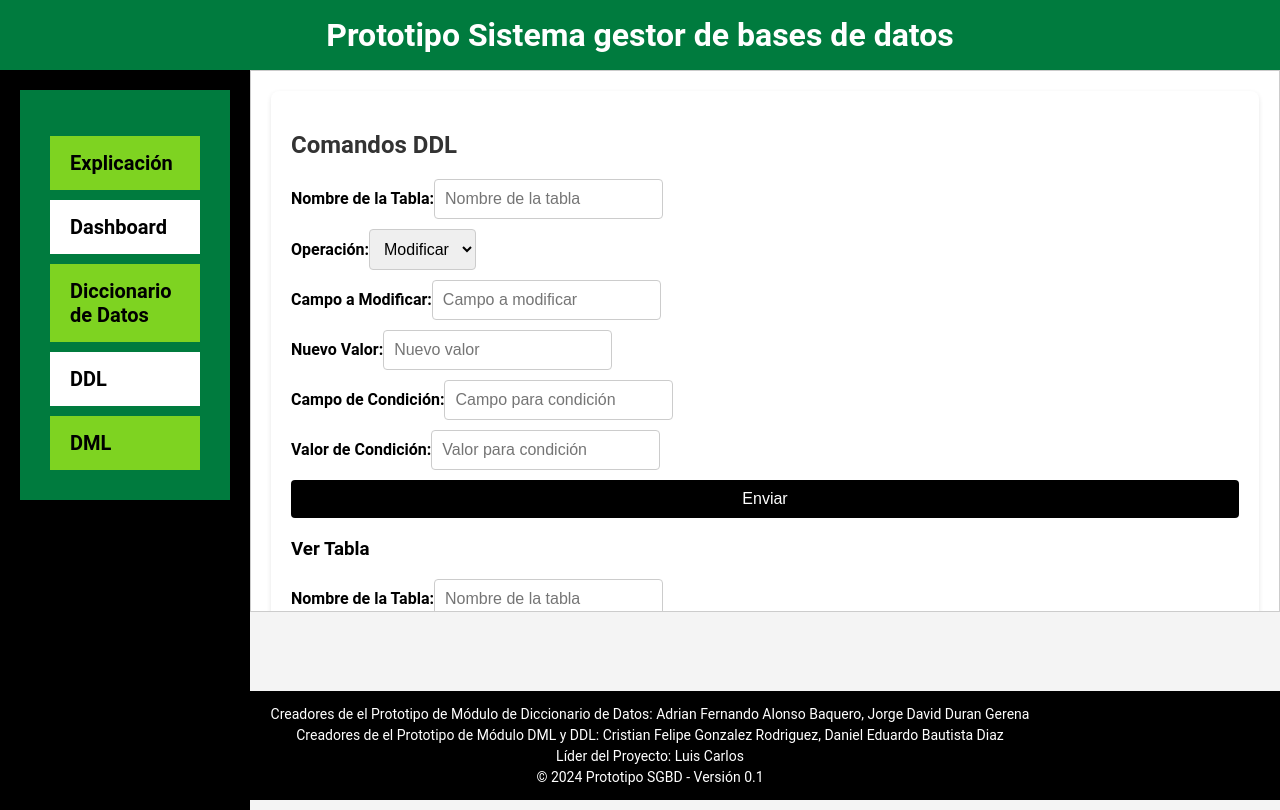
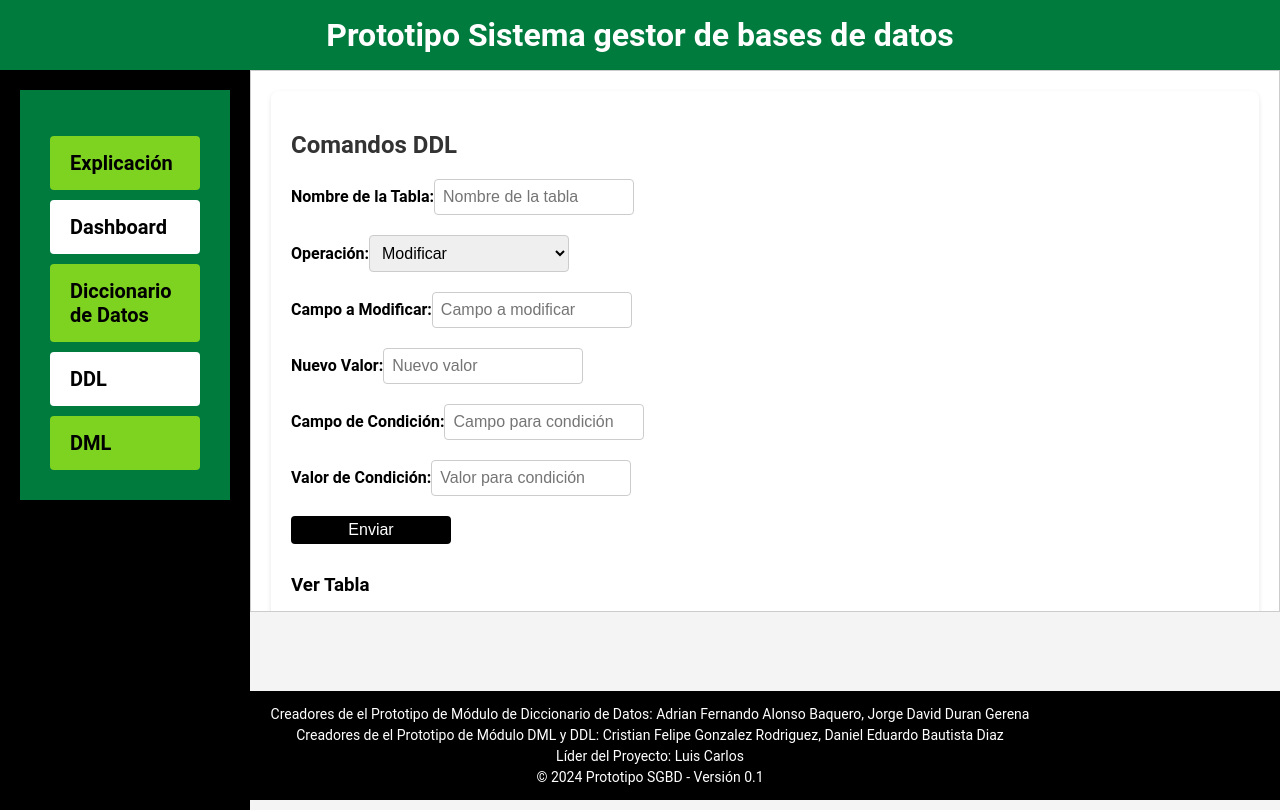
Before and after one commit to SGBD-Udec/vistas, a React (Vite) app: page /ddl in a window 1280 px wide. Built offline with nearby package versions, Linux system fonts and the light colour scheme.

Commit message:
cambios de interfazz

```diff
--- a/src/assets/App.css
+++ b/src/assets/App.css
@@ -4,7 +4,7 @@
   }
 
   body {
-    font-family: 'Roboto', sans-serif; /* fuente de la letra */
+    font-family: 'Roboto', sans-serif; /* fuente del texto*/
   }
 
   .main-content {
@@ -53,26 +53,31 @@
   .link-explicacion a {
     background-color: #7ED321;
     color: black;
+    border-radius: 4px;
   }
 
   .link-dashboard a {
     background-color: rgb(255, 255, 255);
     color: white;
+    border-radius: 4px;
   }
 
   .link-diccionario a {
     background-color: #7ED321;
     color: black;
+    border-radius: 4px;
   }
 
   .link-ddl a {
     background-color: rgb(255, 255, 255);
     color: white;
+    border-radius: 4px;
   }
 
   .link-dml a {
     background-color: #7ED321;
     color: white;
+    border-radius: 4px;
   }
 
 .card-container {
@@ -120,6 +125,9 @@
     color: white;
     padding: 10px;
     border: none;
+    max-width: 160px;
+    margin-bottom: 10px;
+    padding: 5px;
   }
   /* Asegúrate de que toda la pantalla esté cubierta */
 html, body, #root {
--- a/src/components/DDL.css
+++ b/src/components/DDL.css
@@ -4,6 +4,7 @@ body {
     background-color: #f4f4f4;
     margin: 0;
     padding: 20px;
+
   }
 
   h2 {
@@ -33,6 +34,9 @@ body {
   label {
     margin-bottom: 5px;
     font-weight: bold;
+
+
+
   }
 
   /* Estilos para los inputs y botones */
@@ -41,7 +45,14 @@ body {
     border: 1px solid #ccc;
     border-radius: 4px;
     font-size: 16px;
+    width: 100%;
+    max-width: 200px;
+    padding: 8px;
+    margin-bottom: 10px;
+    box-sizing: border-box;
+
   }
+
 
   button {
     padding: 10px;
@@ -51,10 +62,13 @@ body {
     border-radius: 4px;
     cursor: pointer;
     font-size: 16px;
+
+
   }
 
   button:hover {
     background-color: #007B3E;
+
   }
 
   /* Estilos para tablas */
@@ -62,12 +76,16 @@ body {
     width: 100%;
     border-collapse: collapse;
     margin-top: 20px;
+
+
   }
 
   .data-table th, .data-table td {
     border: 1px solid #ddd;
     padding: 10px;
     text-align: left;
+
+
   }
 
   .data-table tr:nth-child(even) {
--- a/src/components/Form.css
+++ b/src/components/Form.css
@@ -4,6 +4,7 @@
     width: 100%; /* Asegúrate de que ocupa el 100% del ancho */
     border: 1px solid #ccc; /* Bordes para distinguir el contenedor */
     margin-top: 5px; /* Espaciado superior */
+
   }
 
 
```
